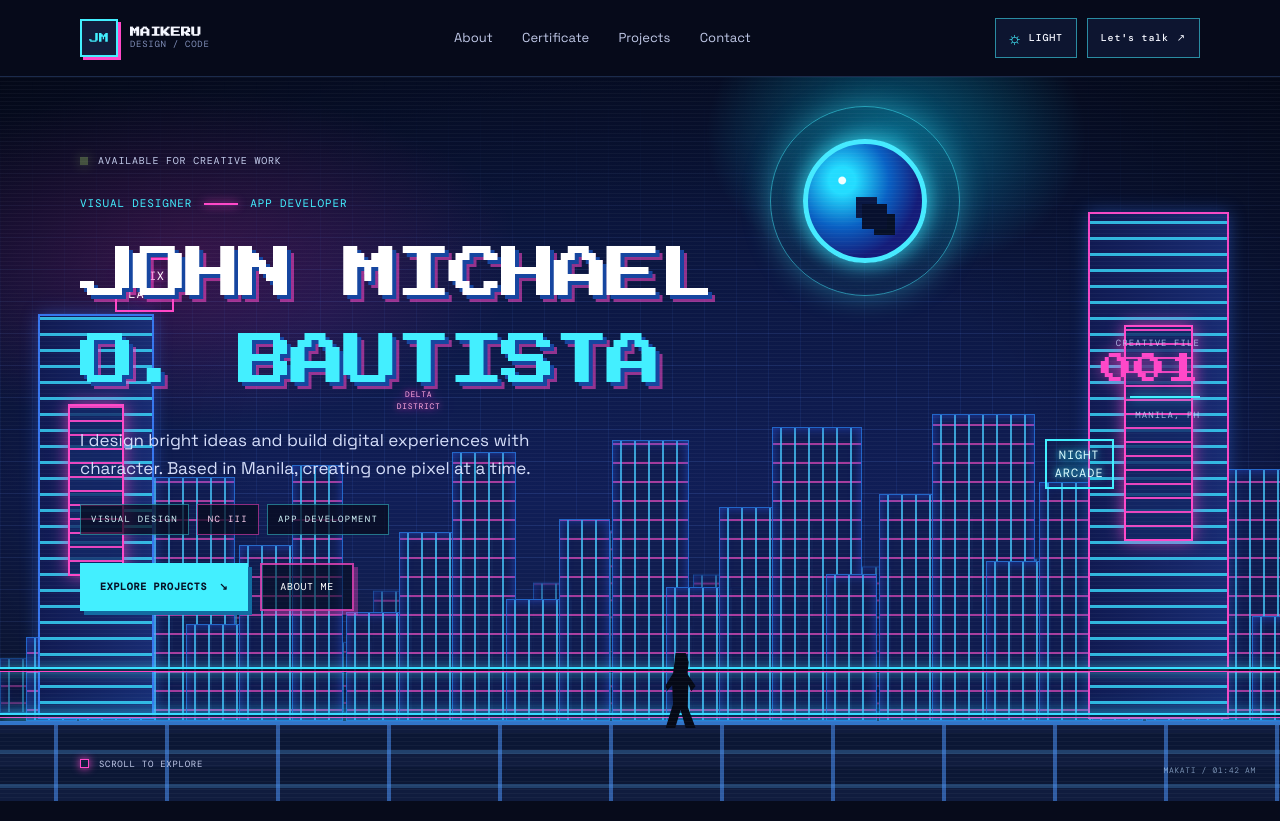
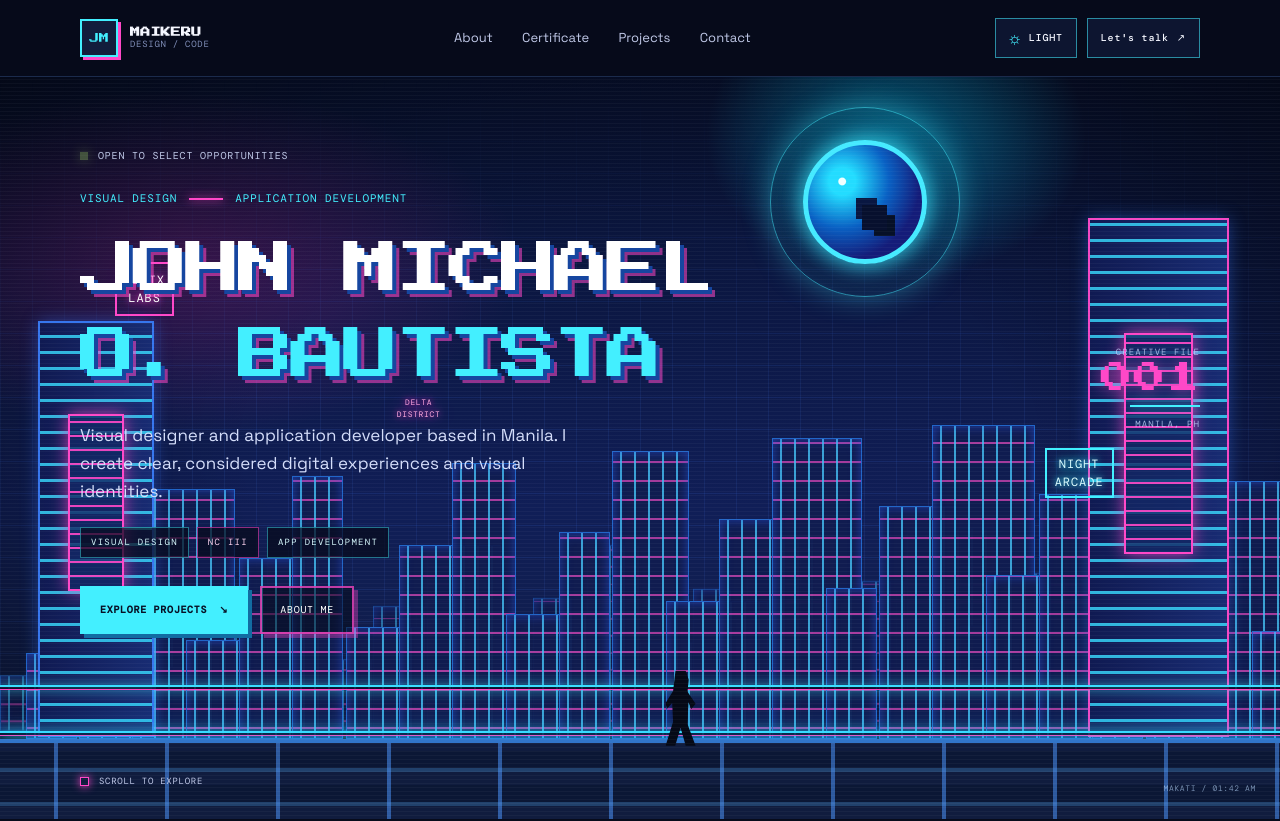
Before and after one commit to johnmichael223344-rgb/portfolio-site, a React (Vite) app: page / in a window 1280 px wide. Shown: the top 821 px of the page. Built offline with nearby package versions, Linux system fonts and the light colour scheme; the HTML template or start-up script is replaced by a standard one.

Commit message:
Refine portfolio copy for a formal presentation

```diff
--- a/src/App.tsx
+++ b/src/App.tsx
@@ -172,17 +172,16 @@ export default function App() {
             <div className="hero-copy">
               <div className="hero-availability">
                 <span className="status-dot" />
-                <span>AVAILABLE FOR CREATIVE WORK</span>
+                <span>OPEN TO SELECT OPPORTUNITIES</span>
               </div>
-              <p className="hero-kicker">VISUAL DESIGNER <i /> APP DEVELOPER</p>
+              <p className="hero-kicker">VISUAL DESIGN <i /> APPLICATION DEVELOPMENT</p>
               <h1>
                 JOHN MICHAEL
                 <br />
                 <em>O. BAUTISTA</em>
               </h1>
               <p className="hero-role">
-                I design bright ideas and build digital experiences with
-                character. Based in Manila, creating one pixel at a time.
+                Visual designer and application developer based in Manila. I create clear, considered digital experiences and visual identities.
               </p>
               <div className="hero-tags">
                 <span>VISUAL DESIGN</span>
@@ -309,14 +308,14 @@ export default function App() {
           <div className="contact-card card">
             <div className="contact-spark" aria-hidden="true">✳</div>
             <p className="micro-label">HAVE A GOOD IDEA?</p>
-            <h2>Let&apos;s build something that glows.</h2>
+            <h2>Let&apos;s discuss your next project.</h2>
             <p>
               Open to creative opportunities, project collaborations, and a
               friendly hello.
             </p>
             <div className="contact-actions">
               <a className="btn btn-primary" href="mailto:johnmichael223344@gmail.com">
-                SEND A SIGNAL <span aria-hidden="true">↗</span>
+                GET IN TOUCH <span aria-hidden="true">↗</span>
               </a>
               <a
                 className="btn btn-accent"
```
